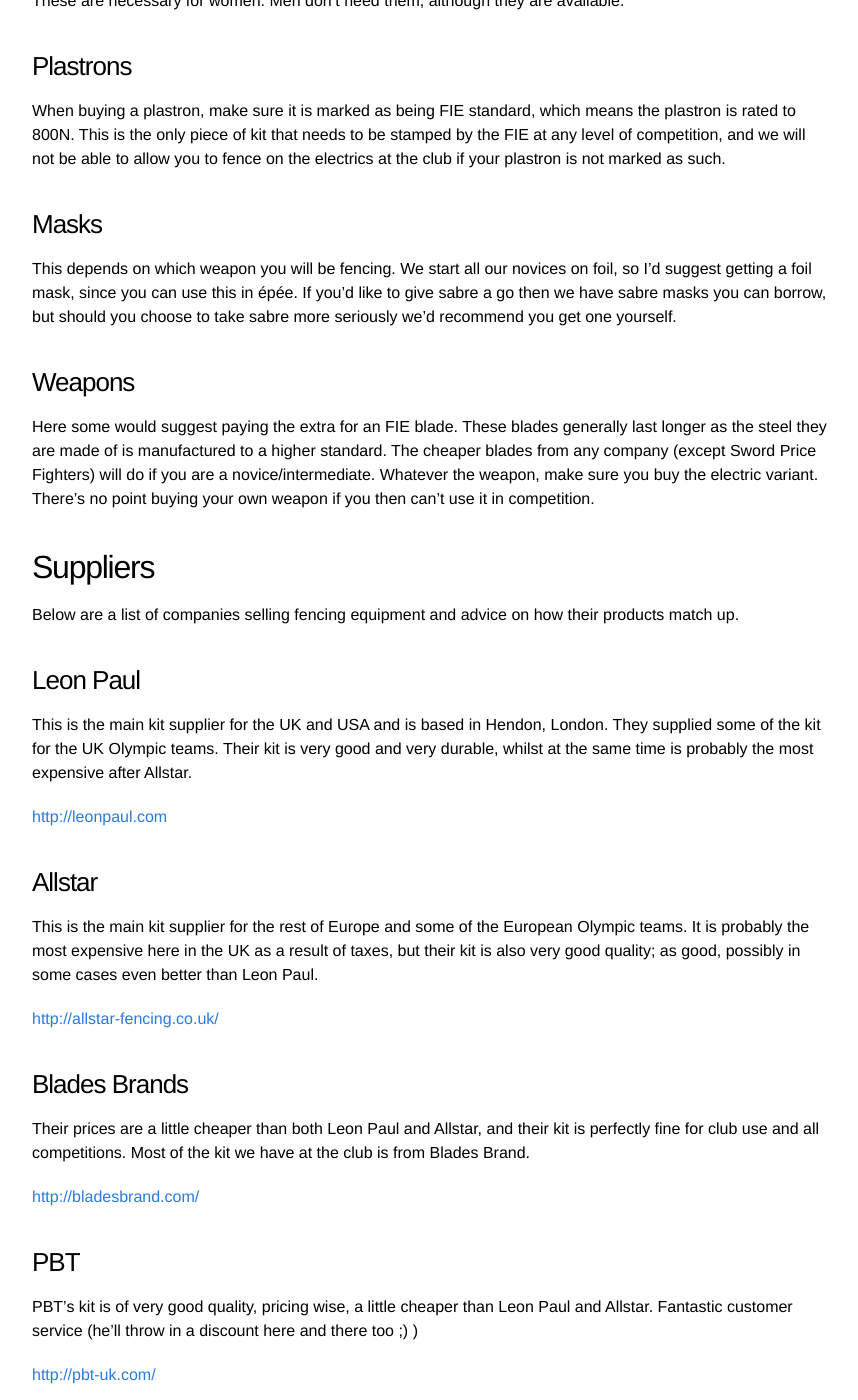
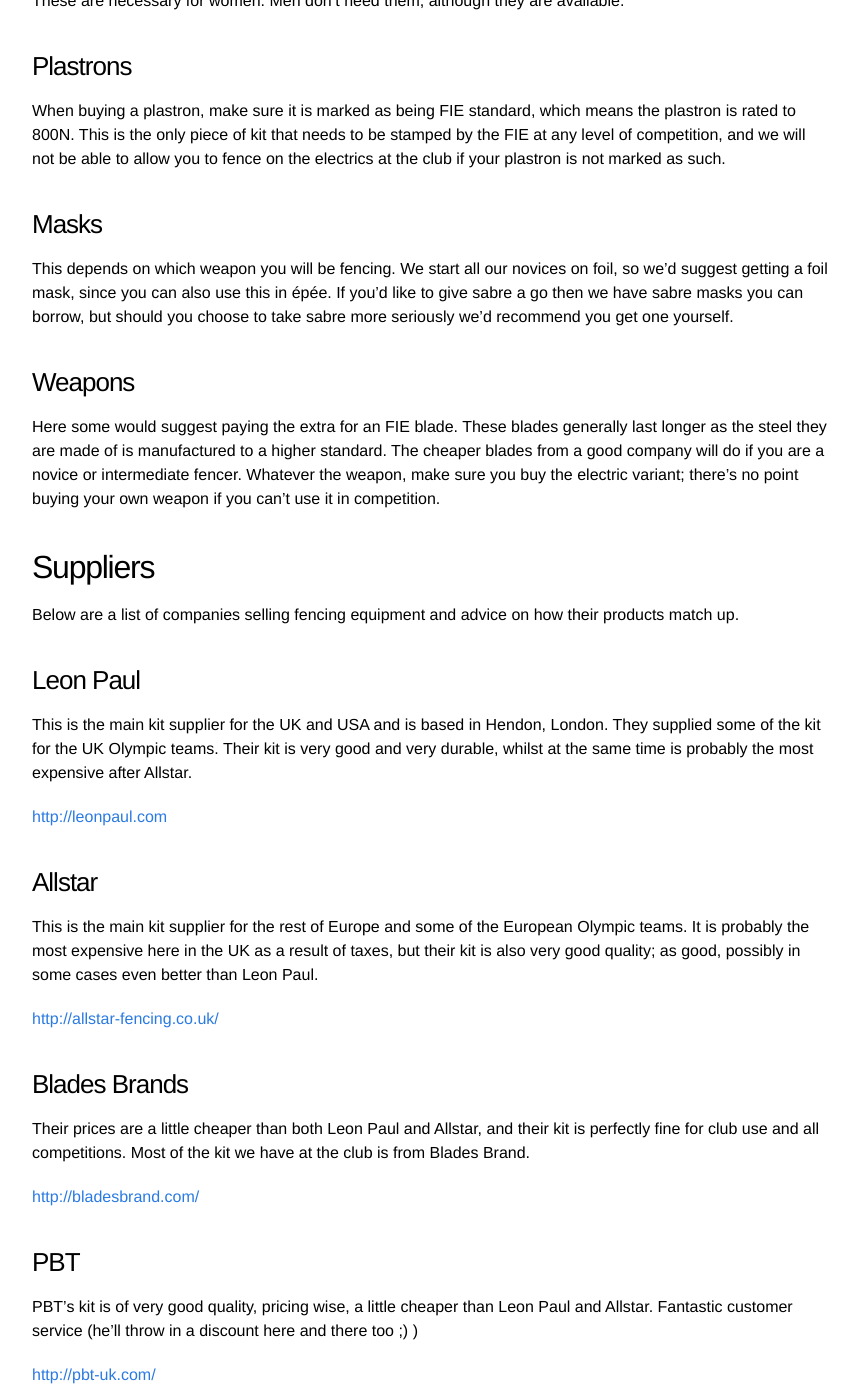
Before and after one commit to sotonfencing/sotonfencing.github.io, a Jekyll site: the page built from equipment.md, in a window 1280 px wide and 1400 px high, scrolled down 667 px. Shown: the whole window, without its empty margins (208-1066 px from the left). Built offline with Jekyll 4.4.1, drawn with Linux system fonts in a browser that asks for light colours; some of the changed text lies outside the part shown.

Commit message:
Remove use of 'I' on equipment page

```diff
--- a/equipment.md
+++ b/equipment.md
@@ -26,11 +26,11 @@
 
 ### Masks ###
 
-This depends on which weapon you will be fencing. We start all our novices on foil, so I'd suggest getting a foil mask, since you can use this in épée. If you'd like to give sabre a go then we have sabre masks you can borrow, but should you choose to take sabre more seriously we'd recommend you get one yourself.
+This depends on which weapon you will be fencing. We start all our novices on foil, so we'd suggest getting a foil mask, since you can also use this in épée. If you'd like to give sabre a go then we have sabre masks you can borrow, but should you choose to take sabre more seriously we'd recommend you get one yourself.
 
 ### Weapons ###
 
-Here some would suggest paying the extra for an FIE blade. These blades generally last longer as the steel they are made of is manufactured to a higher standard. The cheaper blades from any company (except Sword Price Fighters) will do if you are a novice/intermediate. Whatever the weapon, make sure you buy the electric variant. There's no point buying your own weapon if you then can't use it in competition.
+Here some would suggest paying the extra for an FIE blade. These blades generally last longer as the steel they are made of is manufactured to a higher standard. The cheaper blades from a good company will do if you are a novice or intermediate fencer. Whatever the weapon, make sure you buy the electric variant; there's no point buying your own weapon if you can't use it in competition.
 
 Suppliers
 ---------
@@ -63,7 +63,7 @@
 
 ### Sword Price Fighters ###
 
-This is the cheapest of all the kit companies. When buying kit, make sure that you buy their ‘competition range’. You get what you pay for with Sword Price Fighters. Personally I'd rather buy clothing from here, but I'd buy blades from another company, simply because I don't think Sword Price Fighters blades will be as reliable or last as long.
+This is the cheapest of all the kit companies. When buying kit, make sure that you buy their ‘competition range’. You get what you pay for with Sword Price Fighters.
 
 <http://swordpricefighters.com>
 
```
